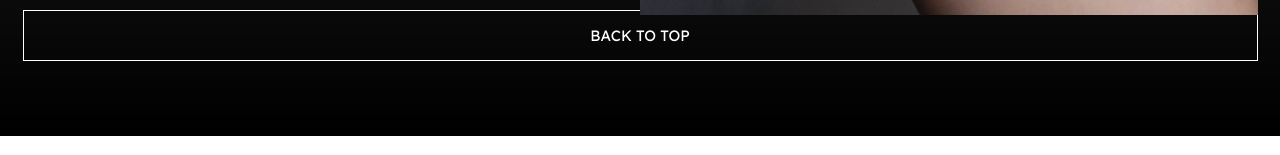
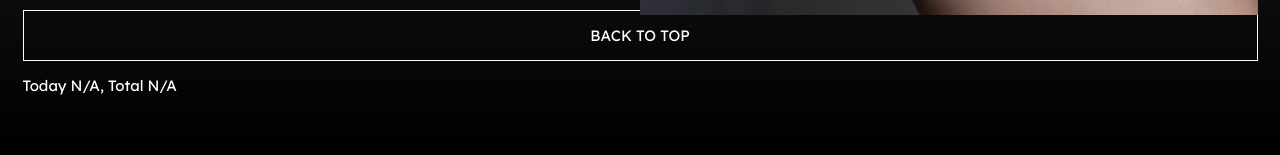
Before and after one commit to eeejkim/HOM_web, a plain HTML site: page index.html in a window 1280 px wide. Shown: the part 4183-4338 px from the top of the page. Drawn offline with Linux system fonts and the light colour scheme; no server answers.

Commit message:
visit edit

```diff
--- a/index.html
+++ b/index.html
@@ -673,9 +673,11 @@
       <p>2F, 14, Seogang-ro 9-gil, Mapo-gu, Seoul</p>
       <br>
       <p>houseofmottle@gmail.com</p>
-      <p></p>
       <div class="googlemap">Show on Google Map</div>
       <div class="backtotop">BACK TO TOP</div>
+      <p id="visitLine" class="visit-line">
+        Today <span id="visitToday">--</span>, Total <span id="visitTotal">--</span>
+      </p>
     </div>
   </div>
 
@@ -705,6 +707,32 @@
     });
   });
 
+  const VISIT_API = "https://script.google.com/macros/s/AKfycbz4SurhOJikhATK-wIVi05XCOMcEUFp2SaFi3Vnyl5yo2igAjoRs7QCMxPh5oreq0Y/exec";
+
+/* 세션 중복 증가 방지: 한 브라우저 탭/세션에서 1회만 증가 */
+async function updateVisitors(){
+  try{
+    // 최초 방문(세션) 1회만 증가
+    if(!sessionStorage.getItem("visitCounted")){
+      await fetch(VISIT_API + "?action=inc", { method:"POST", mode:"cors" });
+      sessionStorage.setItem("visitCounted","1");
+    }
+    // 현재 값 조회
+    const res = await fetch(VISIT_API + "?action=get", { mode:"cors" });
+    const data = await res.json();
+    const today = (data && typeof data.today === "number") ? data.today : null;
+    const total = (data && typeof data.total === "number") ? data.total : null;
+
+    document.getElementById("visitToday").textContent = today !== null ? today.toLocaleString() : "N/A";
+    document.getElementById("visitTotal").textContent = total !== null ? total.toLocaleString() : "N/A";
+  }catch(err){
+    console.error(err);
+    document.getElementById("visitToday").textContent = "N/A";
+    document.getElementById("visitTotal").textContent = "N/A";
+  }
+}
+document.addEventListener("DOMContentLoaded", updateVisitors);
+
   </script>
 
 </body>
```
